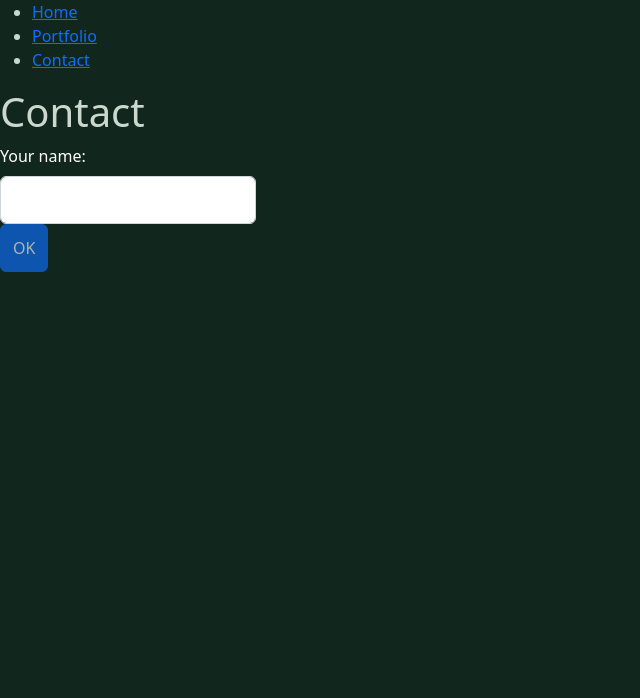
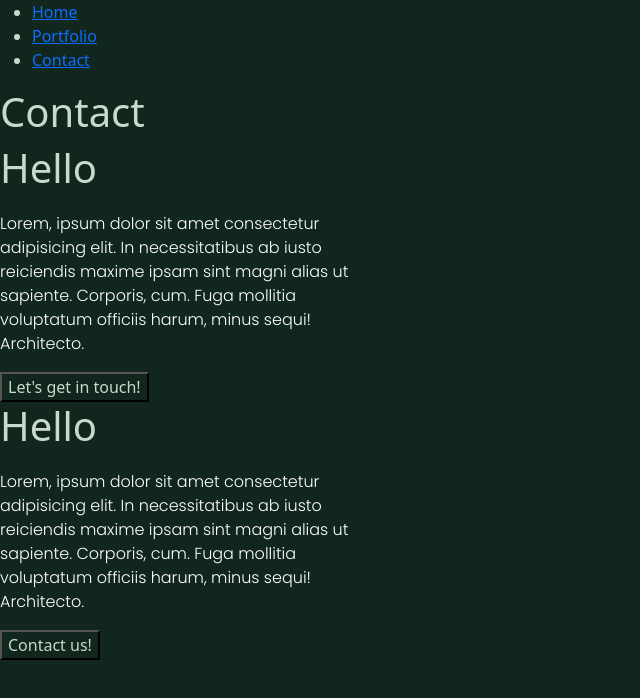
Before and after one commit to annieembrink/loopcapital, a Next.js app in the folder loop_capital/: page /contact in a window 1280 px wide. Shown: the top 698 px of the page, without its empty margins (0-640 px from the left). Built offline with nearby package versions, Linux system fonts and the light colour scheme.

Commit message:
added close button and back button

```diff
--- a/loop_capital/src/components/ContactFormComponent.js
+++ b/loop_capital/src/components/ContactFormComponent.js
@@ -1,8 +1,8 @@
-import { useEffect, useState } from 'react';
+import { useState } from 'react';
 import Button from 'react-bootstrap/Button';
 import Form from 'react-bootstrap/Form';
 
-const ContactFormComponent = () => {
+const ContactFormComponent = ({setShowForm}) => {
 
     const [name, setName] = useState('');
     const [email, setEmail] = useState('');
@@ -29,11 +29,12 @@ const ContactFormComponent = () => {
     return (
 
         <Form className='flexColumn' onSubmit={postFormData}>
+                    <Button onClick={() => setShowForm(false)}>Close</Button>
                     {currentInput === 0 && (
                     <Form.Group>
-                    <Form.Label htmlFor="nameInput">Your name:</Form.Label>
+                    <Form.Label htmlFor="nameInput">What is your first name?</Form.Label>
                     <Form.Control type="text" name="nameInput" id="nameInput" value={name} onChange={(e) => setName(e.target.value)}/>
-                    <Button onClick={() => setCurrentInput(1)} disabled={name.length === 0}>OK</Button>
+                    <Button onClick={() => setCurrentInput(1)} disabled={name.length === 0}>NEXT</Button>
                     </Form.Group>
                     )}
 
@@ -42,7 +43,8 @@ const ContactFormComponent = () => {
                           <Form.Group>
                           <Form.Label htmlFor="emailInput">Your email:</Form.Label>
                           <Form.Control type="email" name="emailInput" id="emailInput" value={email} onChange={(e) => setEmail(e.target.value)}/>
-                          <Button onClick={() => setCurrentInput(2)} disabled={email.length === 0}>OK</Button>
+                          <Button onClick={() => setCurrentInput(2)} disabled={email.length === 0}>NEXT</Button>
+                          <Button onClick={() => setCurrentInput(0)}>Back</Button>
                           </Form.Group>
                     )}
 
@@ -51,7 +53,8 @@ const ContactFormComponent = () => {
                     <Form.Group>
                     <Form.Label htmlFor="subjectInput">Subject:</Form.Label>
                     <Form.Control type="text" name="subjectInput" id="subjectInput" value={subject} onChange={(e) => setSubject(e.target.value)}/>
-                    <Button onClick={() => setCurrentInput(3)} disabled={subject.length === 0}>OK</Button>
+                    <Button onClick={() => setCurrentInput(3)} disabled={subject.length === 0}>NEXT</Button>
+                    <Button onClick={() => setCurrentInput(1)}>Back</Button>
                     </Form.Group>
                     )}
 
@@ -60,7 +63,8 @@ const ContactFormComponent = () => {
                         <Form.Group>
                         <Form.Label htmlFor="messageInput">Message:</Form.Label>
                         <Form.Control type="text" name="messageInput" id="messageInput" value={message} onChange={(e) => setMessage(e.target.value)}/>
-                        <Button type='submit' disabled={message.length === 0}>Submit</Button>
+                        <Button type='submit' disabled={message.length === 0}>SEND</Button>
+                        <Button type='submit' onClick={() => setCurrentInput(2)}>Back</Button>
                         </Form.Group>
                     )}
 
--- a/loop_capital/src/pages/contact.js
+++ b/loop_capital/src/pages/contact.js
@@ -5,13 +5,30 @@ import DefaultLayoutComponent from "@/components/DefaultLayoutComponent";
 
 const Contact = () => {
 
-    // const [failMessage, setFailMessage] = useState('');
+    const [showForm, setShowForm] = useState(false);
     // const formData = {'your-name': name, 'your-email': email, 'your-subject': subject, 'your-message': message}
+
 
     return (
         <DefaultLayoutComponent>
             <h1>Contact</h1>
-        <ContactFormComponent/>
+
+        {showForm ?
+        <ContactFormComponent setShowForm={setShowForm}/>
+        :
+        <div>
+        <div className='hello'>
+            <h1>Hello</h1>
+            <p>Lorem, ipsum dolor sit amet consectetur adipisicing elit. In necessitatibus ab iusto reiciendis maxime ipsam sint magni alias ut sapiente. Corporis, cum. Fuga mollitia voluptatum officiis harum, minus sequi! Architecto.</p>
+            <button onClick={() => setShowForm(true)}>Let's get in touch!</button>
+        </div>
+        <div className='hello'>
+            <h1>Hello</h1>
+            <p>Lorem, ipsum dolor sit amet consectetur adipisicing elit. In necessitatibus ab iusto reiciendis maxime ipsam sint magni alias ut sapiente. Corporis, cum. Fuga mollitia voluptatum officiis harum, minus sequi! Architecto.</p>
+            <button onClick={() => setShowForm(true)}>Contact us!</button>
+        </div>
+        </div>
+        }
         </DefaultLayoutComponent>
     );
 }
--- a/loop_capital/src/styles/styles.css
+++ b/loop_capital/src/styles/styles.css
@@ -1,4 +1,4 @@
-.flexColumn {
+/* .flexColumn {
     display: flex;
     flex-direction: column;
 }
@@ -15,3 +15,17 @@ input {
 label {
     color: white;
 }
+ */
+
+
+ input {
+    max-width: 20%;
+}
+
+p {
+    color: white;
+}
+
+.hello {
+    max-width: 30%;
+}
```
